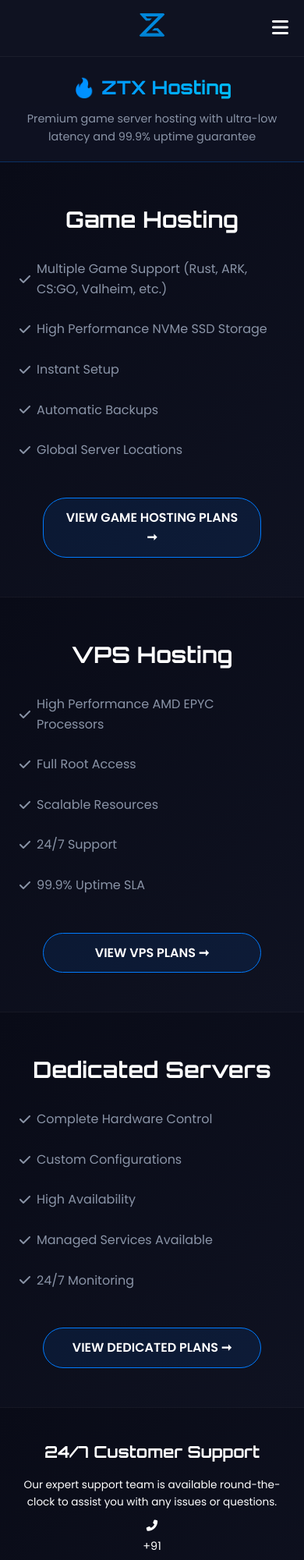
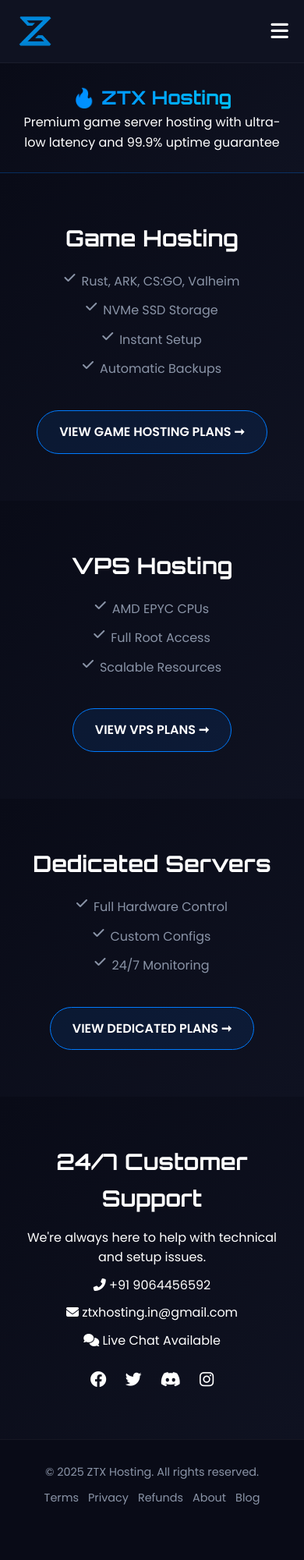
Before and after one commit to ztxhosting/ztx-in, a plain HTML site: page index.html in a window 390 px wide. Shown: the top 2000 px of the page at 78% size. After the commit the page ends 1962 px from the top, so only its background shows below. Drawn offline with nearby package versions, Linux system fonts and the light colour scheme.

Commit message:
Update index.html

```diff
--- a/index.html
+++ b/index.html
@@ -2,24 +2,19 @@
 <html lang="en">
 <head>
   <meta charset="UTF-8" />
-  <meta name="viewport" content="width=device-width, initial-scale=1.0, minimum-scale=1.0, maximum-scale=1.0, user-scalable=no" />
+  <meta name="viewport" content="width=device-width, initial-scale=1.0, user-scalable=no" />
   <meta name="description" content="ZTX Hosting - Premium game server hosting for Minecraft, Rust, ARK, and more. High-performance VPS and dedicated servers with 24/7 support.">
   <meta name="keywords" content="game hosting, minecraft server, vps hosting, dedicated server, rust hosting, ark server">
   <meta name="author" content="ZTX Hosting">
   <meta name="theme-color" content="#090b17">
-
   <title>ZTX Hosting | Premium Game Server Hosting</title>
-  <link rel="icon" type="image/png" href="/favicon.png" />
+  <link rel="icon" href="/favicon.png" type="image/png" />
   <link rel="apple-touch-icon" href="/favicon.png" />
-
-  <!-- Preload critical resources -->
-  <link rel="preload" href="https://cdnjs.cloudflare.com/ajax/libs/font-awesome/6.4.0/css/all.min.css" as="style" onload="this.onload=null;this.rel='stylesheet'">
   <link rel="preconnect" href="https://fonts.googleapis.com">
   <link rel="preconnect" href="https://fonts.gstatic.com" crossorigin>
-
-  <!-- Fonts & Icons -->
   <link href="https://fonts.googleapis.com/css2?family=Poppins:wght@300;400;500;600&family=Orbitron:wght@500;700&display=swap" rel="stylesheet">
-  <link href="https://unpkg.com/aos@2.3.4/dist/aos.css" rel="stylesheet">
+  <link href="https://unpkg.com/aos@2.3.4/dist/aos.css" rel="stylesheet" />
+  <link rel="stylesheet" href="https://cdnjs.cloudflare.com/ajax/libs/font-awesome/6.4.0/css/all.min.css" />
 
   <style>
     :root {
@@ -29,7 +24,6 @@
       --darker: #090b17;
       --light: #ffffff;
       --gray: #8a94a7;
-      --mobile-breakpoint: 768px;
     }
     * {
       margin: 0;
@@ -44,10 +38,10 @@
       background: var(--darker);
       color: var(--light);
       line-height: 1.6;
-      animation: fadeIn 1.2s ease-in-out;
       background-image: radial-gradient(circle at 20% 30%, rgba(0, 123, 255, 0.1) 0%, transparent 80%),
                         radial-gradient(circle at 80% 70%, rgba(0, 207, 255, 0.1) 0%, transparent 80%);
       overflow-x: hidden;
+      animation: fadeIn 1s ease-in-out;
     }
 
     @keyframes fadeIn {
@@ -55,42 +49,38 @@
       100% { opacity: 1; transform: translateY(0); }
     }
 
-    /* Header Styles */
+    .main-header {
+      position: relative;
+      z-index: 1000;
+    }
+
     .logo-header {
+      display: flex;
+      justify-content: space-between;
+      align-items: center;
       background-color: var(--dark);
-      text-align: center;
-      padding: 15px 10px;
+      padding: 15px 20px;
       border-bottom: 1px solid rgba(255, 255, 255, 0.05);
-      position: relative;
     }
     .logo-header img {
       height: 50px;
-      width: auto;
       animation: bounceIn 1s ease;
     }
-
-    /* Mobile Menu Button */
-    .mobile-menu-btn {
-      display: none;
-      position: absolute;
-      right: 20px;
-      top: 50%;
-      transform: translateY(-50%);
-      background: transparent;
-      border: none;
-      color: var(--light);
-      font-size: 1.5rem;
-      cursor: pointer;
-      z-index: 1000;
-    }
-
     @keyframes bounceIn {
       0% { transform: scale(0.9); opacity: 0; }
       60% { transform: scale(1.05); opacity: 1; }
       100% { transform: scale(1); }
     }
 
-    /* Navigation Menu */
+    .mobile-menu-btn {
+      display: none;
+      background: none;
+      border: none;
+      color: var(--light);
+      font-size: 1.6rem;
+      cursor: pointer;
+    }
+
     .nav-menu {
       display: flex;
       justify-content: center;
@@ -105,7 +95,7 @@
       padding: 10px 15px;
       margin: 0 5px;
       font-size: 0.9rem;
-      transition: color 0.3s;
+      transition: 0.3s;
       border-radius: 4px;
     }
 
@@ -126,20 +116,12 @@
       background: linear-gradient(90deg, var(--primary), var(--secondary));
       -webkit-background-clip: text;
       -webkit-text-fill-color: transparent;
-      margin-bottom: 10px;
-    }
-    .restock-banner p {
-      color: var(--gray);
-      font-size: clamp(0.9rem, 2vw, 1rem);
-      max-width: 800px;
-      margin: 0 auto;
     }
 
     section {
       padding: 60px 20px;
       text-align: center;
-      background: linear-gradient(135deg, var(--darker) 0%, var(--dark) 100%);
-      border-bottom: 1px solid rgba(255, 255, 255, 0.05);
+      background: linear-gradient(135deg, var(--darker), var(--dark));
     }
 
     h1 {
@@ -149,139 +131,88 @@
     }
 
     .features {
+      list-style: none;
+      color: var(--gray);
+      max-width: 800px;
       margin: 20px auto;
-      color: var(--gray);
-      font-size: 1rem;
-      list-style: none;
-      max-width: 800px;
     }
+
     .features li {
       margin: 12px 0;
       display: flex;
-      align-items: center;
       justify-content: center;
       gap: 8px;
-      cursor: pointer;
-      transition: transform 0.3s;
-      padding: 8px 10px;
-      border-radius: 4px;
-    }
-    .features li:hover {
-      background: rgba(255, 255, 255, 0.05);
-    }
-    .features li:hover i {
-      transform: scale(1.3);
-      color: var(--secondary);
+      transition: 0.3s;
     }
 
     .cta-button {
       display: inline-block;
       padding: 14px 28px;
+      margin-top: 20px;
       font-weight: 600;
       font-size: 1rem;
+      color: var(--light);
       border-radius: 30px;
-      text-decoration: none;
-      color: var(--light);
       border: 1px solid var(--primary);
       background: rgba(0, 123, 255, 0.1);
-      transition: all 0.3s;
-      margin-top: 20px;
-      cursor: pointer;
-      min-width: 220px;
+      transition: 0.3s;
+      text-decoration: none;
     }
 
-    .cta-button:hover, .cta-button:focus {
+    .cta-button:hover {
       background: linear-gradient(90deg, var(--primary), var(--secondary));
+      box-shadow: 0 5px 15px rgba(0, 123, 255, 0.3);
       transform: scale(1.05);
-      box-shadow: 0 5px 15px rgba(0, 123, 255, 0.3);
-      outline: none;
     }
 
-    .clicked {
-      animation: clickEffect 0.4s ease-out;
+    .support-section p,
+    .contact-info p {
+      font-size: 1rem;
+      margin: 10px 0;
     }
 
-    @keyframes clickEffect {
-      0% {
-        transform: scale(1);
-        box-shadow: 0 0 0px rgba(0, 255, 255, 0.2);
+    .social-links {
+      margin-top: 20px;
     }
-      50% {
-        transform: scale(0.95);
-        box-shadow: 0 0 15px rgba(0, 207, 255, 0.7);
+
+    .social-links a {
+      color: var(--light);
+      margin: 0 10px;
+      font-size: 1.3rem;
+      transition: 0.3s;
     }
-      100% {
-        transform: scale(1);
-        box-shadow: 0 0 0px rgba(0, 255, 255, 0);
-      }
+
+    .social-links a:hover {
+      color: var(--secondary);
+      transform: scale(1.2);
     }
 
     .footer {
       text-align: center;
-      padding: 30px 10px;
+      padding: 30px 15px;
       background-color: var(--darker);
       color: var(--gray);
       font-size: 0.9rem;
       border-top: 1px solid rgba(255, 255, 255, 0.05);
     }
 
-    .support-section {
-      padding: 40px 20px;
-    }
-    .support-section h1 {
-      font-size: clamp(1.3rem, 3vw, 1.5rem);
-    }
-    .support-section p {
-      font-size: clamp(0.85rem, 2vw, 0.9rem);
-      margin: 10px auto;
-      max-width: 600px;
+    .footer-links {
+      display: flex;
+      flex-wrap: wrap;
+      justify-content: center;
+      gap: 12px;
+      margin-top: 10px;
     }
 
-    .contact-info p {
-      margin: 12px 0;
-      display: flex;
-      align-items: center;
-      justify-content: center;
-      gap: 8px;
-      font-size: clamp(0.9rem, 2vw, 1rem);
+    .footer-links a {
+      color: var(--gray);
+      text-decoration: none;
     }
 
-    .social-links {
-      margin: 20px 0;
-    }
-    .social-links a {
-      color: var(--light);
-      margin: 0 12px;
-      font-size: 1.3rem;
-      transition: transform 0.3s, color 0.3s;
-      display: inline-block;
-      width: 40px;
-      height: 40px;
-      line-height: 40px;
-      text-align: center;
-    }
-    .social-links a:hover {
-      color: var(--secondary);
-      transform: scale(1.2);
-    }
-
-    .footer-links {
-      display: flex;
-      justify-content: center;
-      flex-wrap: wrap;
-      margin-top: 15px;
-    }
-    .footer-links a {
-      color: var(--gray);
-      margin: 8px 12px;
-      text-decoration: none;
-      transition: color 0.3s;
-    }
     .footer-links a:hover {
       color: var(--secondary);
     }
 
-    /* Mobile Styles */
     @media (max-width: 768px) {
       .mobile-menu-btn {
         display: block;
@@ -291,13 +222,11 @@
         display: none;
         flex-direction: column;
         position: absolute;
-        top: 80px;
+        top: 100%;
         left: 0;
         right: 0;
         background-color: var(--dark);
         z-index: 999;
-        padding: 10px 0;
-        box-shadow: 0 5px 10px rgba(0, 0, 0, 0.2);
       }
 
       .nav-menu.active {
@@ -305,62 +234,19 @@
       }
 
       .nav-menu a {
-        margin: 5px 15px;
-        padding: 12px 15px;
-      }
-
-      .logo-header img {
-        height: 40px;
-      }
-
-      .cta-button {
-        padding: 12px 24px;
-        min-width: 200px;
-      }
-
-      .features li {
-        justify-content: flex-start;
-        text-align: left;
-        margin: 10px 0;
-      }
-
-      section {
-        padding: 50px 15px;
-      }
-
-      .contact-info p {
-        flex-direction: column;
+        padding: 15px;
         text-align: center;
-      }
-    }
-
-    /* Very small devices */
-    @media (max-width: 480px) {
-      .logo-header {
-        padding: 12px 10px;
-      }
-
-      .restock-banner {
-        padding: 20px 15px;
-      }
-
-      .cta-button {
-        width: 100%;
-        max-width: 280px;
-      }
-
-      .social-links a {
-        margin: 0 8px;
-        font-size: 1.2rem;
+        border-top: 1px solid rgba(255, 255, 255, 0.05);
       }
     }
   </style>
 </head>
 <body>
 
+  <header class="main-header">
     <div class="logo-header" data-aos="fade-down">
-    <img src="/favicon.png" alt="ZTX Hosting Logo">
-    <button class="mobile-menu-btn" aria-label="Toggle navigation menu">
+      <img src="/favicon.png" alt="ZTX Hosting Logo" />
+      <button class="mobile-menu-btn" aria-label="Toggle navigation" aria-expanded="false">
         <i class="fas fa-bars"></i>
       </button>
     </div>
@@ -371,43 +257,39 @@
       <a href="#dedicated-servers">Dedicated Servers</a>
       <a href="#support">Support</a>
     </nav>
+  </header>
 
-  <header class="restock-banner" data-aos="zoom-in">
+  <section class="restock-banner" data-aos="zoom-in">
     <h2>🔥 ZTX Hosting</h2>
     <p>Premium game server hosting with ultra-low latency and 99.9% uptime guarantee</p>
-  </header>
+  </section>
 
-  <section id="game-hosting" class="game-section" data-aos="fade-up">
+  <section id="game-hosting" data-aos="fade-up">
     <h1>Game Hosting</h1>
     <ul class="features">
-      <li><i class="fas fa-check"></i> Multiple Game Support (Rust, ARK, CS:GO, Valheim, etc.)</li>
-      <li><i class="fas fa-check"></i> High Performance NVMe SSD Storage</li>
+      <li><i class="fas fa-check"></i> Rust, ARK, CS:GO, Valheim</li>
+      <li><i class="fas fa-check"></i> NVMe SSD Storage</li>
       <li><i class="fas fa-check"></i> Instant Setup</li>
       <li><i class="fas fa-check"></i> Automatic Backups</li>
-      <li><i class="fas fa-check"></i> Global Server Locations</li>
     </ul>
     <a href="https://ztxhosting.site/game-hosting" class="cta-button">VIEW GAME HOSTING PLANS ➞</a>
   </section>
 
-  <section id="vps-hosting" class="vps-section" data-aos="fade-up">
+  <section id="vps-hosting" data-aos="fade-up">
     <h1>VPS Hosting</h1>
     <ul class="features">
-      <li><i class="fas fa-check"></i> High Performance AMD EPYC Processors</li>
+      <li><i class="fas fa-check"></i> AMD EPYC CPUs</li>
       <li><i class="fas fa-check"></i> Full Root Access</li>
       <li><i class="fas fa-check"></i> Scalable Resources</li>
-      <li><i class="fas fa-check"></i> 24/7 Support</li>
-      <li><i class="fas fa-check"></i> 99.9% Uptime SLA</li>
     </ul>
     <a href="https://ztxhosting.site/vps" class="cta-button">VIEW VPS PLANS ➞</a>
   </section>
 
-  <section id="dedicated-servers" class="dedicated-section" data-aos="fade-up">
+  <section id="dedicated-servers" data-aos="fade-up">
     <h1>Dedicated Servers</h1>
     <ul class="features">
-      <li><i class="fas fa-check"></i> Complete Hardware Control</li>
-      <li><i class="fas fa-check"></i> Custom Configurations</li>
-      <li><i class="fas fa-check"></i> High Availability</li>
-      <li><i class="fas fa-check"></i> Managed Services Available</li>
+      <li><i class="fas fa-check"></i> Full Hardware Control</li>
+      <li><i class="fas fa-check"></i> Custom Configs</li>
       <li><i class="fas fa-check"></i> 24/7 Monitoring</li>
     </ul>
     <a href="https://ztxhosting.site/dedicated" class="cta-button">VIEW DEDICATED PLANS ➞</a>
@@ -415,89 +297,42 @@
 
   <section id="support" class="support-section" data-aos="fade-up">
     <h1>24/7 Customer Support</h1>
-    <p>Our expert support team is available round-the-clock to assist you with any issues or questions.</p>
+    <p>We're always here to help with technical and setup issues.</p>
     <div class="contact-info">
-      <p><i class="fas fa-phone-alt"></i> +91 <strong>9064456592</strong></p>
-      <p><i class="fas fa-envelope"></i> <strong>ztxhosting.in@gmail.com</strong></p>
-      <p><i class="fas fa-comments"></i> <strong>Live Chat Available</strong></p>
+      <p><i class="fas fa-phone-alt"></i> +91 9064456592</p>
+      <p><i class="fas fa-envelope"></i> ztxhosting.in@gmail.com</p>
+      <p><i class="fas fa-comments"></i> Live Chat Available</p>
     </div>
     <div class="social-links">
-      <a href="https://facebook.com/ztxhosting" aria-label="Facebook"><i class="fab fa-facebook"></i></a>
-      <a href="https://twitter.com/ztxhosting" aria-label="Twitter"><i class="fab fa-twitter"></i></a>
-      <a href="https://discord.gg/ztxhosting" aria-label="Discord"><i class="fab fa-discord"></i></a>
-      <a href="https://instagram.com/ztxhosting" aria-label="Instagram"><i class="fab fa-instagram"></i></a>
+      <a href="https://facebook.com/ztxhosting"><i class="fab fa-facebook"></i></a>
+      <a href="https://twitter.com/ztxhosting"><i class="fab fa-twitter"></i></a>
+      <a href="https://discord.gg/ztxhosting"><i class="fab fa-discord"></i></a>
+      <a href="https://instagram.com/ztxhosting"><i class="fab fa-instagram"></i></a>
     </div>
   </section>
 
   <footer class="footer" data-aos="fade-in">
     <p>&copy; 2025 ZTX Hosting. All rights reserved.</p>
     <div class="footer-links">
-      <a href="/terms">Terms of Service</a>
-      <a href="/privacy">Privacy Policy</a>
-      <a href="/refunds">Refund Policy</a>
-      <a href="/about">About Us</a>
+      <a href="/terms">Terms</a>
+      <a href="/privacy">Privacy</a>
+      <a href="/refunds">Refunds</a>
+      <a href="/about">About</a>
       <a href="/blog">Blog</a>
     </div>
   </footer>
 
-  <!-- Scripts -->
   <script src="https://unpkg.com/aos@2.3.4/dist/aos.js"></script>
   <script>
-    // Initialize AOS animation library
-    AOS.init({
-      once: true,
-      duration: 800,
-      easing: 'ease-out-quad'
-    });
-
-    // Click animation for buttons and features
-    document.querySelectorAll('.cta-button, .features li').forEach(el => {
-      el.addEventListener('click', () => {
-        el.classList.remove('clicked');
-        void el.offsetWidth; // Trigger reflow
-        el.classList.add('clicked');
-      });
-
-      // Add keyboard accessibility
-      el.addEventListener('keydown', (e) => {
-        if (e.key === 'Enter' || e.key === ' ') {
-          e.preventDefault();
-          el.click();
-        }
-      });
-    });
-
-    // Mobile menu toggle
+    AOS.init({ once: true, duration: 800 });
     const mobileMenuBtn = document.querySelector('.mobile-menu-btn');
     const navMenu = document.querySelector('.nav-menu');
 
     mobileMenuBtn.addEventListener('click', () => {
       navMenu.classList.toggle('active');
-      mobileMenuBtn.innerHTML = navMenu.classList.contains('active')
-        ? '<i class="fas fa-times"></i>'
-        : '<i class="fas fa-bars"></i>';
-    });
-
-    // Close mobile menu when clicking on a link
-    document.querySelectorAll('.nav-menu a').forEach(link => {
-      link.addEventListener('click', () => {
-        if (window.innerWidth <= 768) {
-          navMenu.classList.remove('active');
-          mobileMenuBtn.innerHTML = '<i class="fas fa-bars"></i>';
-        }
-      });
-    });
-
-    // Optimize performance by loading non-critical CSS after page load
-    const loadCSS = (href) => {
-      const link = document.createElement('link');
-      link.rel = 'stylesheet';
-      link.href = href;
-      document.head.appendChild(link);
-    };
-
-    window.addEventListener('load', () => {
-      loadCSS('https://cdnjs.cloudflare.com/ajax/libs/font-awesome/6.4.0/css/all.min.css');
+      const isOpen = navMenu.classList.contains('active');
+      mobileMenuBtn.innerHTML = isOpen ? '<i class="fas fa-times"></i>' : '<i class="fas fa-bars"></i>';
+      mobileMenuBtn.setAttribute('aria-expanded', isOpen);
     });
   </script>
 </body>
```
Lines whose indentation alone changed are shown as unchanged.
